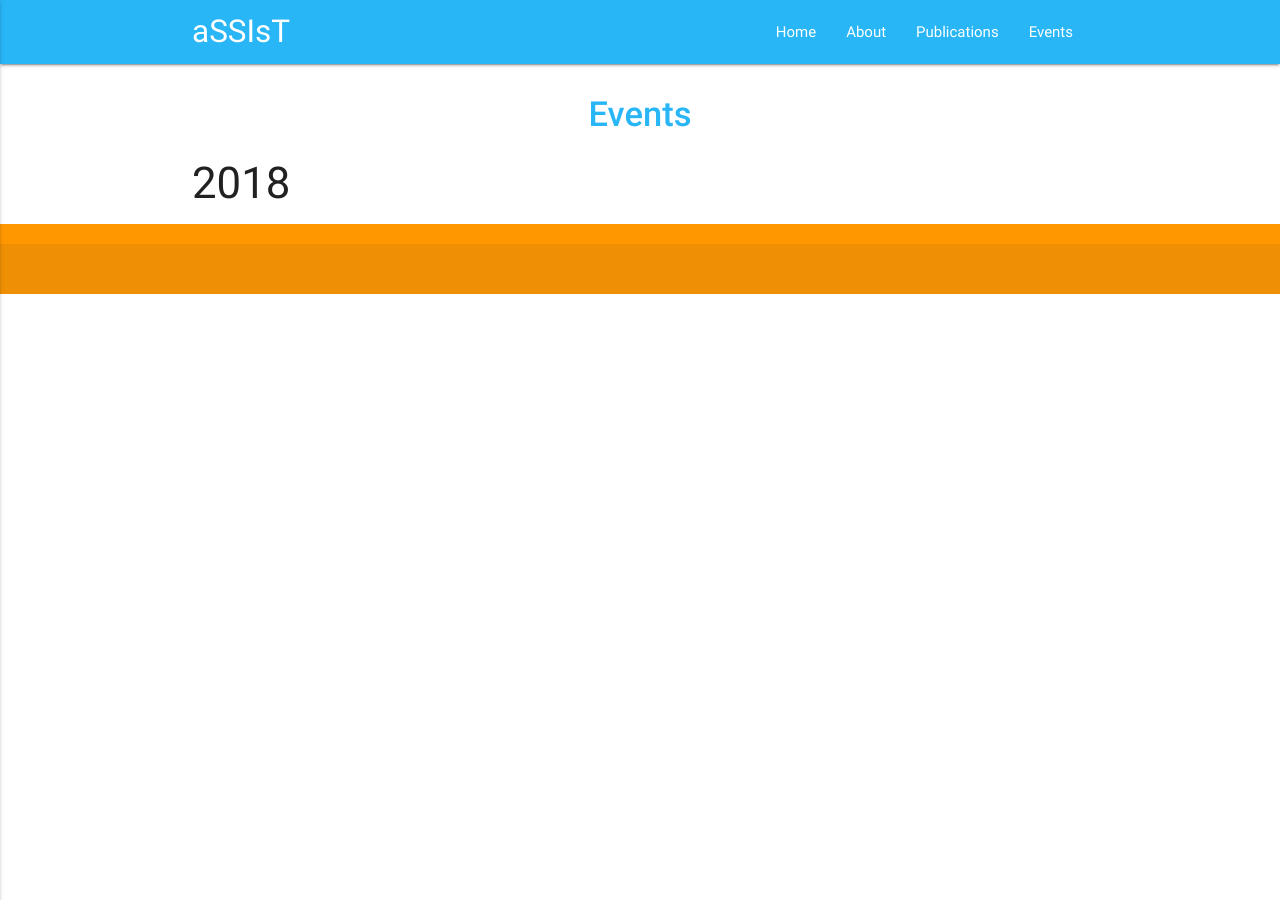
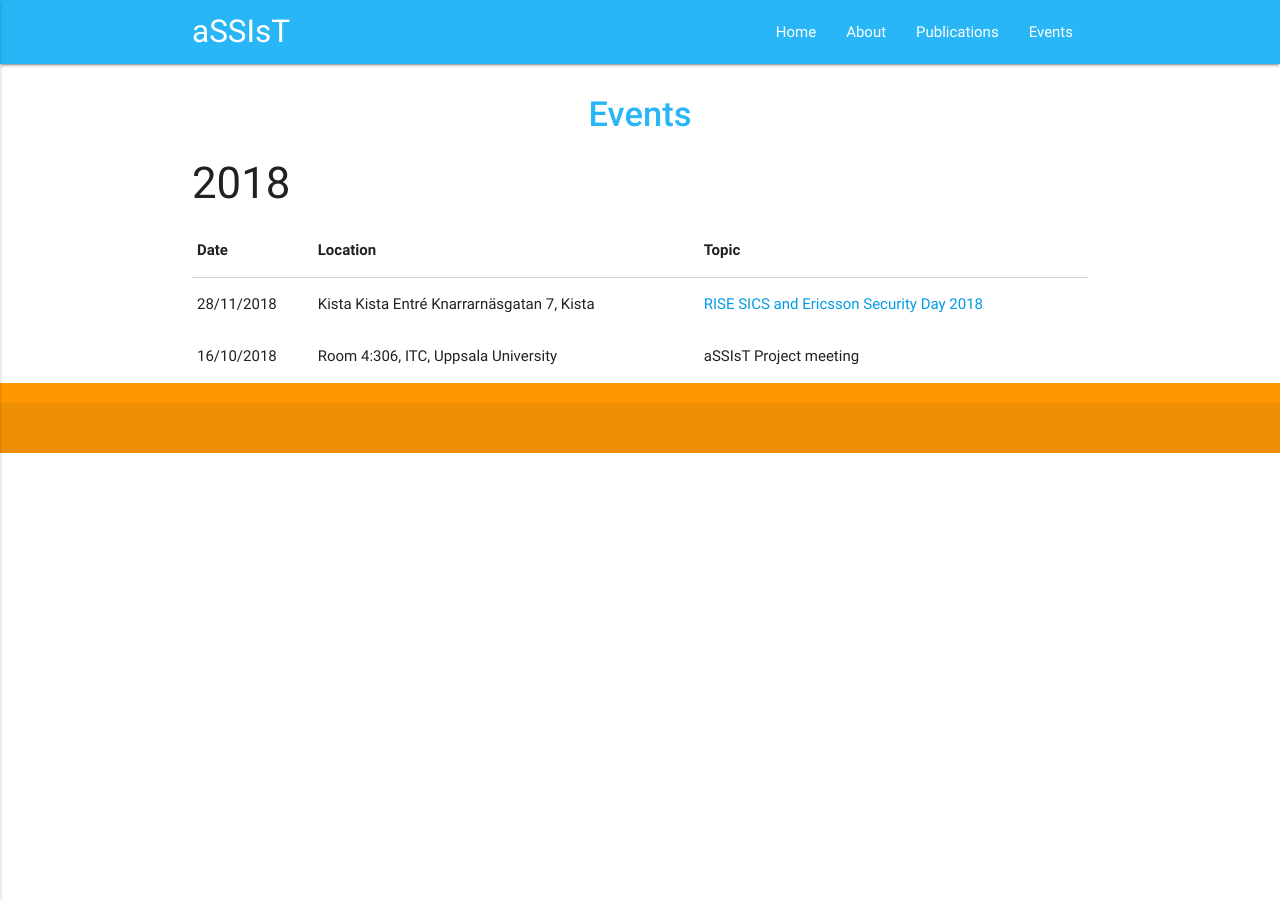
Before and after one commit to assist-project/assist-project.github.io, a Jekyll site: the page built from 03-events.md, in a window 1280 px wide. Built offline with Jekyll 4.4.1, drawn with Linux system fonts in a browser that asks for light colours.

Commit message:
Added events table with two entries

```diff
--- a/03-events.md
+++ b/03-events.md
@@ -5,3 +5,10 @@ permalink: /events/
 ---
 
 ### 2018
+
+| Date      | Location                                   | Topic                                                        |
+|-----------|--------------------------------------------|--------------------------------------------------------------|
+|28/11/2018 | Kista Kista Entré Knarrarnäsgatan 7, Kista | [RISE SICS and Ericsson Security Day 2018][RISESECDAY2018]   |
+|16/10/2018 | Room 4:306, ITC, Uppsala University        |  aSSIsT Project meeting |
+
+[RISESECDAY2018]: https://www.swedishict.se/events/rise-sics-and-ericsson-security-day-2018
```
